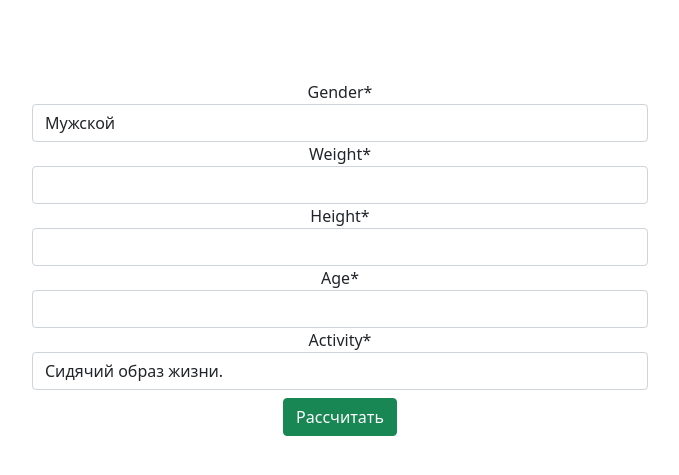
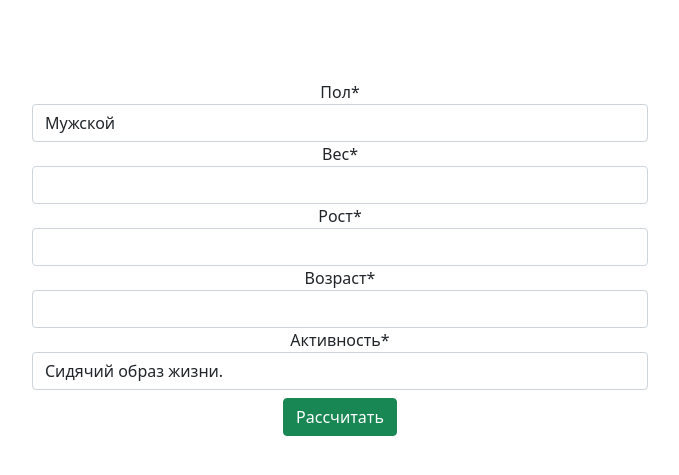
Before and after one commit to l1pman/VKR, a Django app: page /try_service/ in a window 1280 px wide. Shown: the part 56-531 px from the top of the page, without its empty margins (300-979 px from the left). Run offline with Django 4.2, Linux system fonts and the light colour scheme; some libraries are stand-ins or nearby versions.

Commit message:
change labels

```diff
--- a/vkr_project/balanced_diet/forms.py
+++ b/vkr_project/balanced_diet/forms.py
@@ -7,11 +7,23 @@ class User_param_form(forms.ModelForm):
     class Meta:
         model = User_param
         fields = ['gender','weight','height','age','activity']
-
+        labels = {
+            'gender': 'Пол',
+            'weight': 'Вес',
+            'height': 'Рост',
+            'age':'Возраст',
+            'activity': 'Активность'
+        }
 class User_progress_form(forms.ModelForm):
     class Meta:
         model = User_progress
         fields = ['weight','bust','waist','hips']
+        labels = {
+            'weight':'Вес',
+            'bust':'Обхват груди',
+            'waist':'Обхват талии',
+            'hips':'Обхват бедер'
+        }
 
 class CalorieCalcForm(forms.Form):
     GENDER_CHOICES = [
@@ -26,14 +38,19 @@ class CalorieCalcForm(forms.Form):
          'Ежедневные занятия спортом или ежедневная работа, связанная с большим количеством перемещений и ручного труда.'),
         ('1,9', 'Экстремальная активность. Профессиональный спортсмен или работа с тяжестями и т.д.')
     ]
-    gender = forms.ChoiceField(choices=GENDER_CHOICES)
-    weight = forms.IntegerField()
-    height = forms.IntegerField()
-    age = forms.IntegerField()
-    activity = forms.ChoiceField(choices=ACTIVITY_CHOICES)
+    gender = forms.ChoiceField(choices=GENDER_CHOICES, label='Пол')
+    weight = forms.IntegerField(label='Вес')
+    height = forms.IntegerField(label='Рост')
+    age = forms.IntegerField(label='Возраст')
+    activity = forms.ChoiceField(choices=ACTIVITY_CHOICES, label='Активность')
 
 
 class User_prefs_form(forms.ModelForm):
     class Meta:
         model = User_prefs
         fields = ['lactose', 'vegan', 'halal']
+        labels = {
+            'lactose': 'У меня непереносимость лактозы',
+            'vegan': 'Я веган',
+            'halal': 'Я мусульманин'
+        }
--- a/vkr_project/balanced_diet/templates/balanced_diet/input_prefs.html
+++ b/vkr_project/balanced_diet/templates/balanced_diet/input_prefs.html
@@ -1,7 +1,7 @@
 {% extends "balanced_diet/base.html" %}
 <title>{% block title %}Предпочтения{% endblock title %}</title>
 {% load crispy_forms_tags %}
-{% block content %}
+{% block text %}
 <div class="container" style="max-width: 300px">
 <form method="post" action="{% url 'balanced_diet:input_prefs' %}">
     {% csrf_token %}
@@ -9,4 +9,4 @@
     <button name="submit" class="btn btn-success mt-2">Продолжить</button>
 </form>
 </div>
-{% endblock content %}
+{% endblock text %}
```
Also changed, not shown: vkr_project/db.sqlite3.
